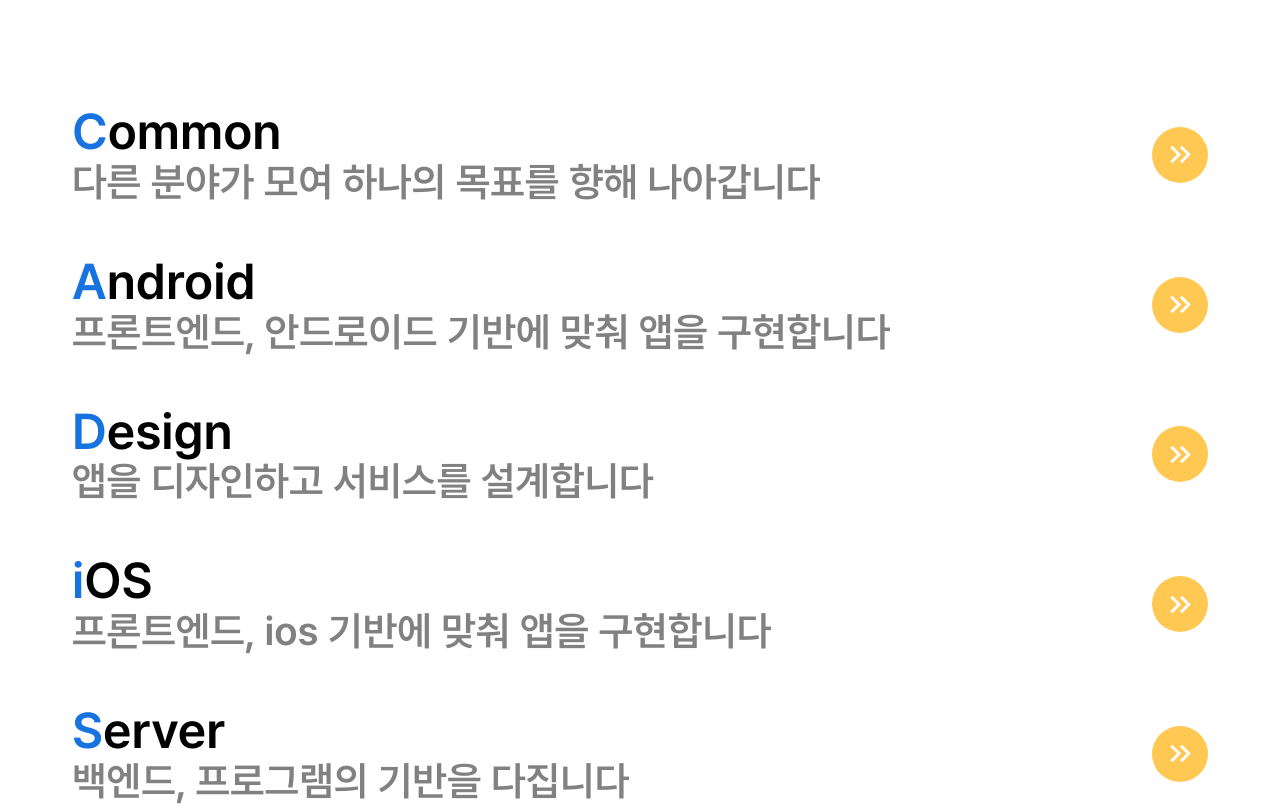
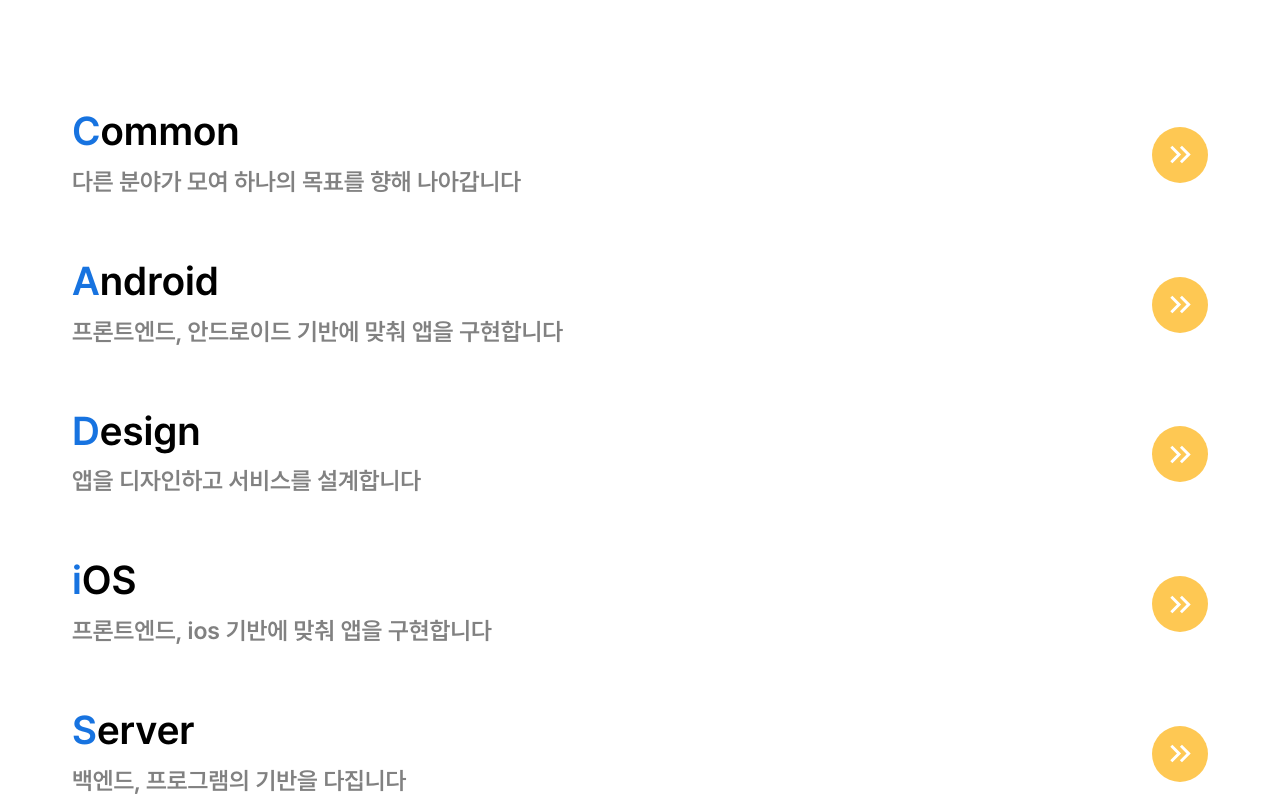
Before and after one commit to inu-appcenter/appcenter-homepage-renewal, a React (Create React App) app: page /appcenter-homepage-renewal/home in a window 1280 px wide. Shown: the part 1832-2638 px from the top of the page. Built offline with nearby package versions, Linux system fonts and the light colour scheme.

Commit message:
design: home->ourTeam fontsize 수정

```diff
--- a/src/component/aboutus/OurTeam.js
+++ b/src/component/aboutus/OurTeam.js
@@ -49,27 +49,7 @@ const TextWrapper = styled.div`
 
   .TeamName {
     margin: 4px 0;
-    font-size: ${props => props.theme.fontSize.desktop.title};
-    @media (max-width: 1800px) {
-      font-size: ${props => props.theme.fontSize.desktop.title};
-    }
-    @media (max-width: 1200px) {
-      font-size: ${props => props.theme.fontSize.tablet.title};
-    }
-    @media (max-width: 768px) {
-      font-size: ${props => props.theme.fontSize.smallTablet.title};
-    }
-    @media (max-width: 576px) {
-      font-size: ${props => props.theme.fontSize.mobile.title};
-    }
-    @media (max-width: 280px) {
-      font-size: ${props => props.theme.fontSize.fold.title};
-    }
-  }
-
-  .TeamDescription {
-    color: ${props => props.theme.color.gray};
-    font-size: ${props => props.theme.fontSize.desktop.subtitle};
+    font-size: ${props => props.theme.fontSize.bigDesktop.subtitle};
     @media (max-width: 1800px) {
       font-size: ${props => props.theme.fontSize.desktop.subtitle};
     }
@@ -86,6 +66,26 @@ const TextWrapper = styled.div`
       font-size: ${props => props.theme.fontSize.fold.subtitle};
     }
   }
+
+  .TeamDescription {
+    color: ${props => props.theme.color.gray};
+    font-size: ${props => props.theme.fontSize.bigDesktop.text};
+    @media (max-width: 1800px) {
+      font-size: ${props => props.theme.fontSize.desktop.text};
+    }
+    @media (max-width: 1200px) {
+      font-size: ${props => props.theme.fontSize.tablet.text};
+    }
+    @media (max-width: 768px) {
+      font-size: ${props => props.theme.fontSize.smallTablet.text};
+    }
+    @media (max-width: 576px) {
+      font-size: ${props => props.theme.fontSize.mobile.text};
+    }
+    @media (max-width: 280px) {
+      font-size: ${props => props.theme.fontSize.fold.text};
+    }
+  }
 `
 
 const Button = styled(Fab)`
--- a/src/resource/style/Theme.js
+++ b/src/resource/style/Theme.js
@@ -56,7 +56,7 @@ const theme = {
     fontSize:{
         bigDesktop:{
             title: '60px',
-            subtitle: '50px',
+            subtitle: '40px',
             text: '30px',
             caption: '20px',
         },
```
